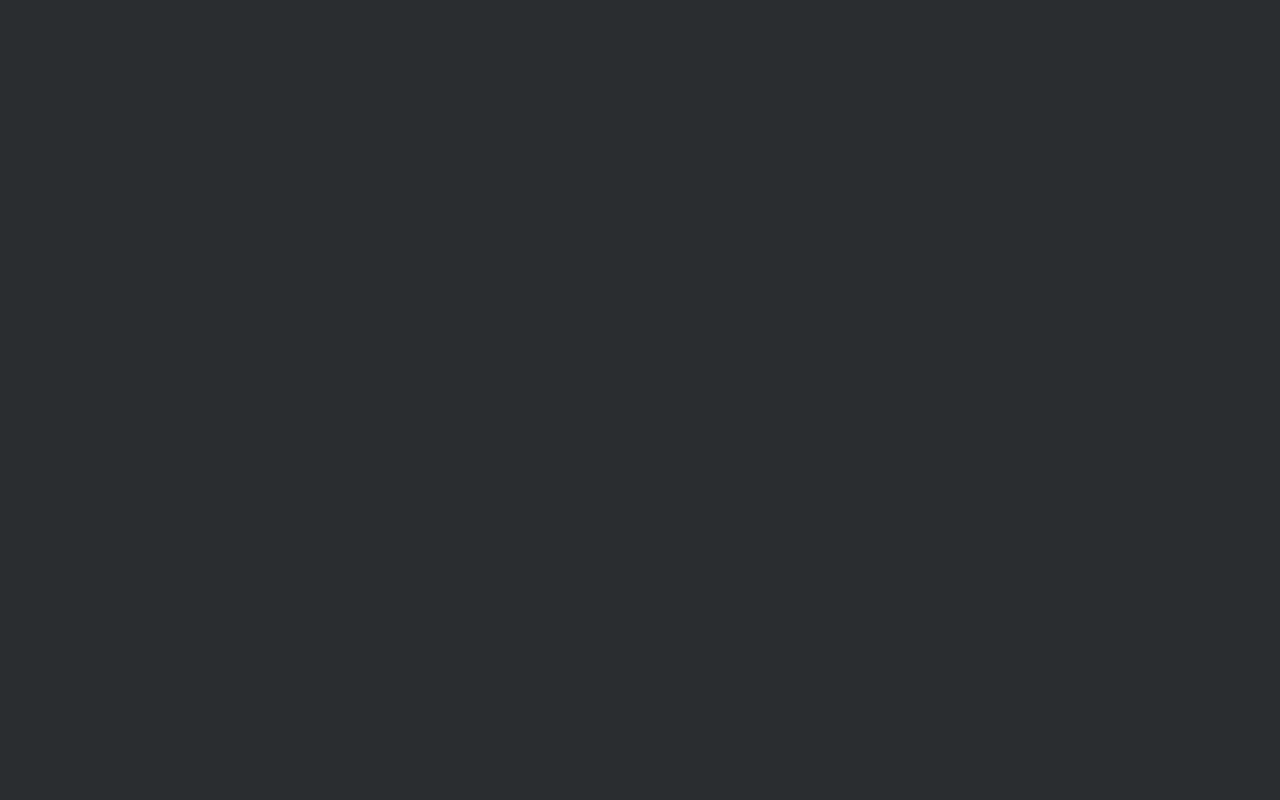
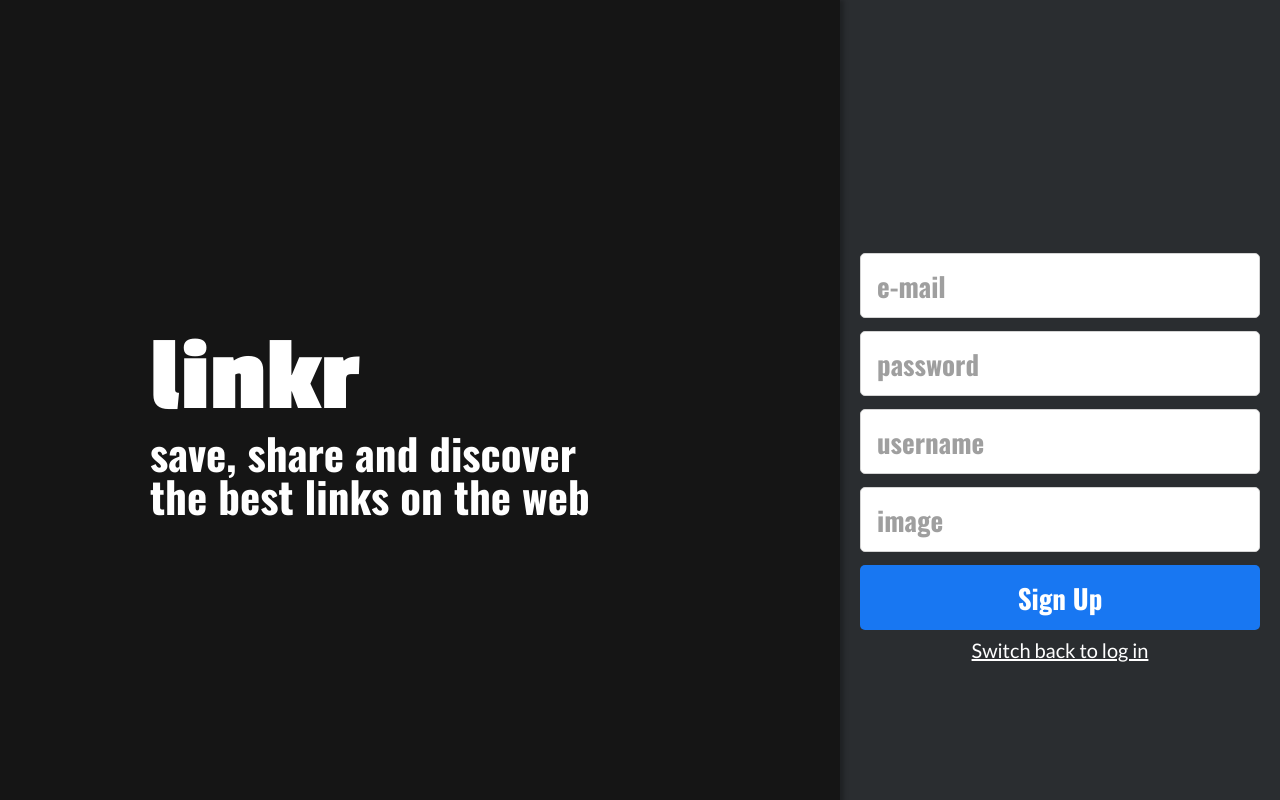
Before and after one commit to mmagalhaesjr/projeto-frontend-linkr, a React (Create React App) app: page /sign-up in a window 1280 px wide. Before the commit this address had no page. Shown: the top 800 px of the page. Built offline with nearby package versions, Linux system fonts and the light colour scheme.

Commit message:
feat: layout signup and .env in gitignore

```diff
--- a/src/App.js
+++ b/src/App.js
@@ -1,4 +1,5 @@
 import { BrowserRouter, Routes, Route } from "react-router-dom";
+import { SignUp } from "./components/SignUp/SignUp.js";
 import TimelinePage from "./pages/TimelinePages/TimelinePage";
 
 
@@ -8,6 +9,7 @@ export default function App(){
         <BrowserRouter>
         <Routes>
             <Route path="/timeline" element = {<TimelinePage/>}/>
+            <Route path="/sign-up" element={<SignUp />} />
         </Routes>
         </BrowserRouter>
     )
--- /dev/null
+++ b/src/components/SignUp/SignUp.js
@@ -0,0 +1,50 @@
+import { useNavigate } from "react-router-dom";
+import { HomeScreen } from '../HomeScreen/HomeScreen.js'
+import { useState } from "react";
+import { AllScreen, Inputs } from "./styled.js";
+
+export function SignUp() {
+    const [email, setEmail] = useState('');
+    const [password, setPassword] = useState('');
+    const [username, setUsername] = useState('');
+    const [image, setImage] = useState('');
+    const [disable, setDisable] = useState(false);
+    const navigate = useNavigate();
+
+    function validateForm(e) {
+        e.preventDefault();
+
+        const email = document.forms[0]["email"].value;
+        const password = document.forms[0]["password"].value;
+        const username = document.forms[0]["username"].value;
+        const image = document.forms[0]["image"].value;
+
+        if (email === '' || password === '' || username === '' || image === '') {
+            alert('Por favor, preencha todos os campos obrigatórios.')
+            return false;
+        }
+
+        const userRegister = {
+            email, password, username, image
+        }
+
+    }
+
+    return (
+        <AllScreen>
+            <HomeScreen />
+            <Inputs>
+                <div>
+                    <form onSubmit={validateForm}>
+                        <input disabled={disable} onChange={(e) => setEmail(e.target.value)} value={email} type='email' placeholder="e-mail" name="email"></input>
+                        <input disabled={disable} onChange={(e) => setPassword(e.target.value)} value={password} type='password' placeholder="password" name="password"></input>
+                        <input disabled={disable} onChange={(e) => setUsername(e.target.value)} value={username} type='text' placeholder="username" name="username"></input>
+                        <input disabled={disable} onChange={(e) => setImage(e.target.value)} value={image} type='text' placeholder="image" name="image"></input>
+                        <button color={disable} disabled={disable} type="submit">Sign Up</button>
+                    </form>
+                    <h1 onClick={() => navigate('/')}>Switch back to log in</h1>
+                </div>
+            </Inputs>
+        </AllScreen>
+    )
+}
--- /dev/null
+++ b/src/components/SignUp/styled.js
@@ -0,0 +1,80 @@
+import styled from "styled-components";
+
+export const AllScreen = styled.div`
+display: flex;
+flex-wrap: nowrap;
+@media(max-width: 900px) {
+    display: block;
+    margin: 0 auto;
+}
+`;
+export const Inputs = styled.div`
+width: 100%;
+margin: 220px auto;
+text-align: center;
+padding: 20px;
+@media(max-width: 900px) {
+    margin: 10px auto;
+    width: 100%;
+}
+input {
+    margin-top: 13px;
+    max-width: 429px;
+    min-width: 100%;
+    height: 65px;
+    border: none;
+    border-radius: 5px;
+    box-sizing: border-box;
+    border: 1px solid #D4D4D4;
+    padding: 16px;
+    font-size: 27px;
+    color: #9f9f9f;
+    font-family: Oswald, sans-serif;
+    @media(max-width: 900px){
+        max-width: 100%;
+        width: 330px;
+        font-size: 22px;
+    }
+    ::placeholder{
+        font-size: 27px;
+        color: #9f9f9f;
+        font-family: Oswald, sans-serif;
+        @media(max-width: 900px){
+        font-size: 22px;
+    }
+    }
+}
+button{
+    width: 429px;
+    max-width: 100%;
+    height: 65px;
+    font-size: 27px;
+    font-family: Oswald, sans-serif;
+    color: #FFFFFF;
+    font-weight: 700;
+    text-align: center;
+    margin-top: 13px;
+    background-color: ${props => props.color ? '#bed7f7' : '#1877F2'};
+    border: none;
+    border-radius: 5px;
+    @media(max-width: 900px){
+        max-width: 100%;
+        font-size: 22px;
+    }
+}
+h1{
+    margin-top: 10px;
+    text-decoration: underline;
+    font-family: Lato, sans-serif;
+    font-weight: 400;
+    font-size: 20px;
+    color: #FFFFFF;
+    @media(max-width: 900px){
+        font-size: 17px;
+    }
+}
+div{
+    max-width: 400px;
+    margin: 0 auto;
+}
+`;
```
Also changed, not shown: 1 other file (tests, documents, lock files or other folders).
